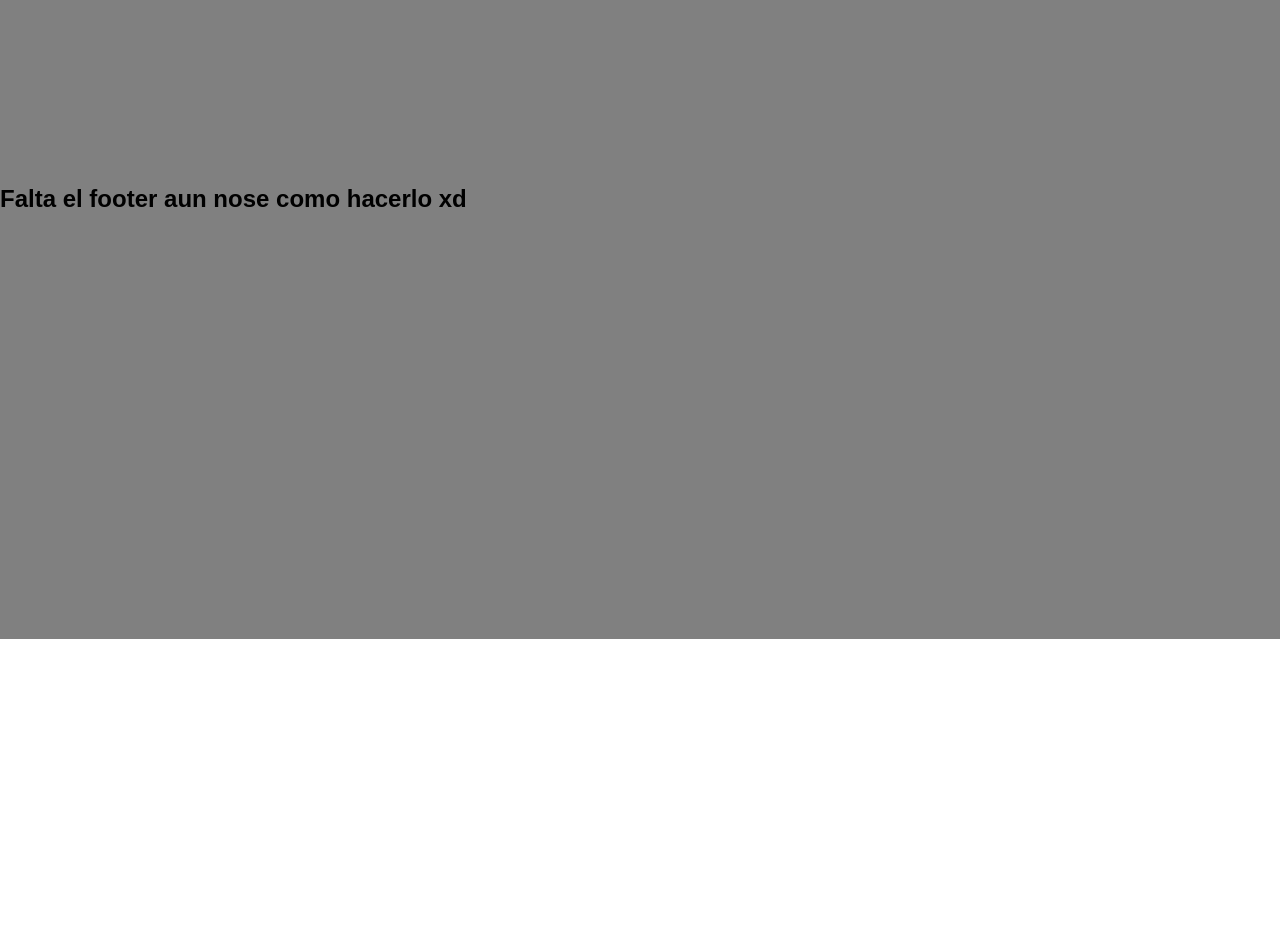
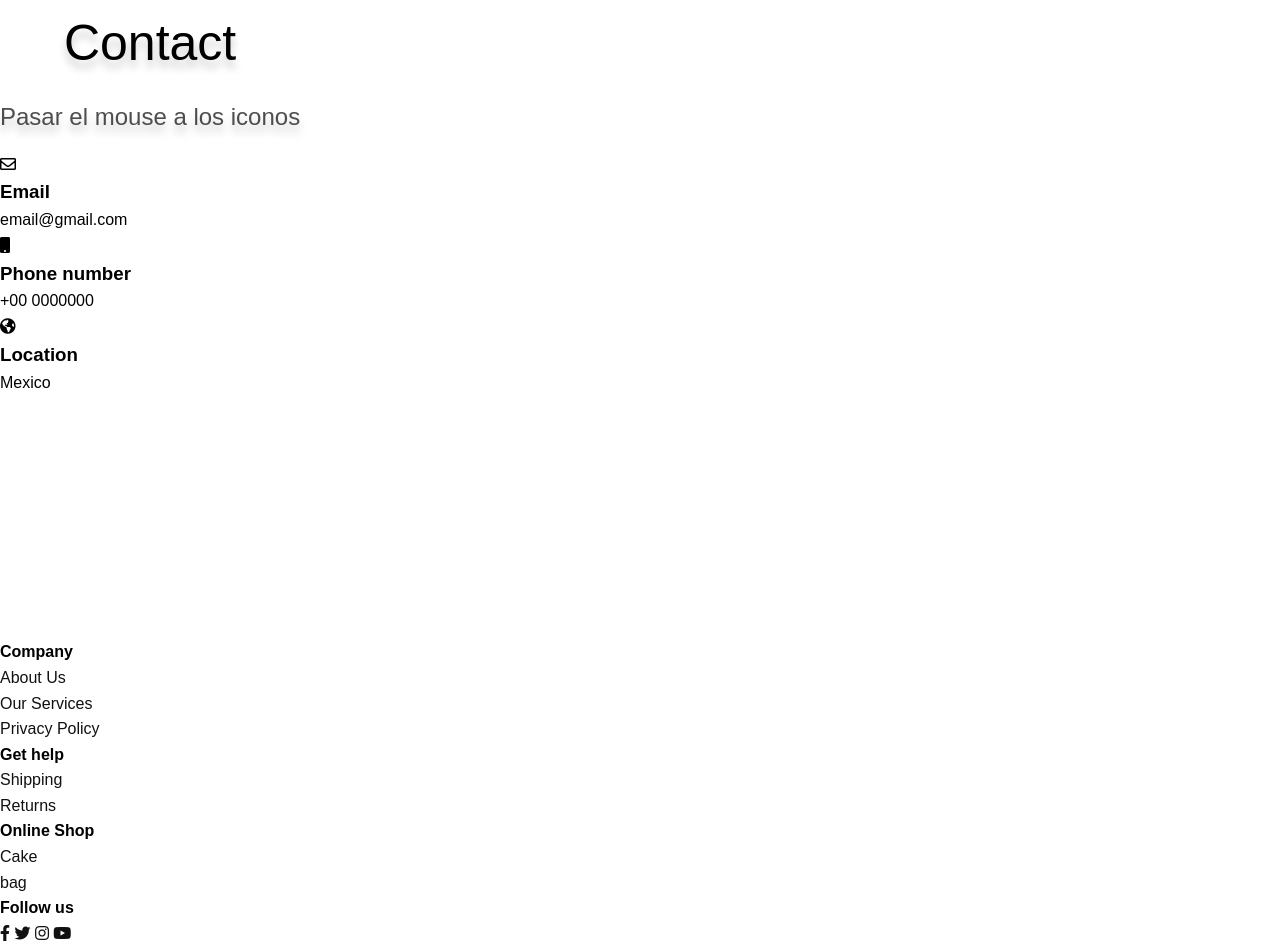
Before and after one commit to EduardLozano18/EduardoLozano, a plain HTML site: page index.html in a window 1280 px wide. Shown: the part 3993-4939 px from the top of the page. Before the commit the page ends 4632 px from the top, so only its background shows below. Drawn offline with Linux system fonts and the light colour scheme.

Commit message:
subir html

```diff
--- a/index.html
+++ b/index.html
@@ -4,7 +4,7 @@
     <meta charset="UTF-8">
     <meta http-equiv="X-UA-Compatible" content="IE=edge">
     <meta name="viewport" content="width=device-width, initial-scale=1.0">
-
+    <link rel="stylesheet" href="https://use.fontawesome.com/releases/v5.15.3/css/all.css" integrity="sha384-SZXxX4whJ79/gErwcOYf+zWLeJdY/qpuqC4cAa9rOGUstPomtqpuNWT9wdPEn2fk" crossorigin="anonymous">
     <link rel="stylesheet" href="style.css">
 
     <title>Pagina</title>
@@ -129,12 +129,79 @@
     </section>
 
     <!--Contact-->
-    <section class="section five" id="contacts-section">
-        <h1 style="text-align: center; display: flex;">Falta el footer aun nose como hacerlo xd
+    <section class="section-five" id="contacts-section">
 
-        </h1>
+    <div class="contacts">
+        <h2 class="subtitle3">Contact</h2>
+        <p class="subtitle2">Pasar el mouse a los iconos</p>
+         <div class="contact-info">
+
+            <div class="card">
+                <div class="card-content">
+                    <i class="icon far fa-envelope"></i>
+                    <h3>Email</h3>
+                    <span>email@gmail.com</span>
+                </div>
+            </div>
+
+            <div class="card">
+                <div class="card-content">
+                    <i class="icon fas fa-mobile"></i>
+                    <h3>Phone number</h3>
+                    <span>+00 0000000</span>
+                </div>
+            </div>
+
+            <div class="card">
+                <div class="card-content">
+                    <i class="icon fas fa-globe-americas"></i>
+                    <h3>Location</h3>
+                    <span>Mexico</span>
+                </div>
+            </div>
+        </div>
+
+
+    </div>
         </section>
+        <footer class="footer">
+                <div class="container-footer">
+                    <div class="row">
+                        <div class="footer-col">
+                            <h4>Company</h4>
+                        <ul>
+                            <li><a href="">About Us</a></li>
+                            <li><a href="">Our Services</a></li>
+                            <li><a href="">Privacy Policy</a></li>
+                        </ul>
+                        </div>
+                        <div class="footer-col">
+                            <h4>Get help</h4>
+                        <ul>
+                            <li><a href="">Shipping</a></li>
+                            <li><a href="">Returns</a></li>
+                        </ul>
+                        </div>
+                        <div class="footer-col">
+                            <h4>Online Shop</h4>
+                        <ul>
+                            <li><a href="">Cake</a></li>
+                            <li><a href="">bag</a></li>
 
+                        </ul>
+                        </div>
+                        <div class="footer-col">
+                            <h4>Follow us</h4>
+                            <div class="social-links">
+                                <a href=""><i class="fab fa-facebook-f"></i></a>
+                                <a href=""><i class="fab fa-twitter"></i></a>
+                                <a href=""><i class="fab fa-instagram"></i></a>
+                                <a href=""><i class="fab fa-youtube"></i></a>
+                            </div>
+                        </div>
+                    </div>
+                </div>
+            </footer>
     <script src="menu.js" type="text/javascript"></script>
 </body>
 </html>
```
